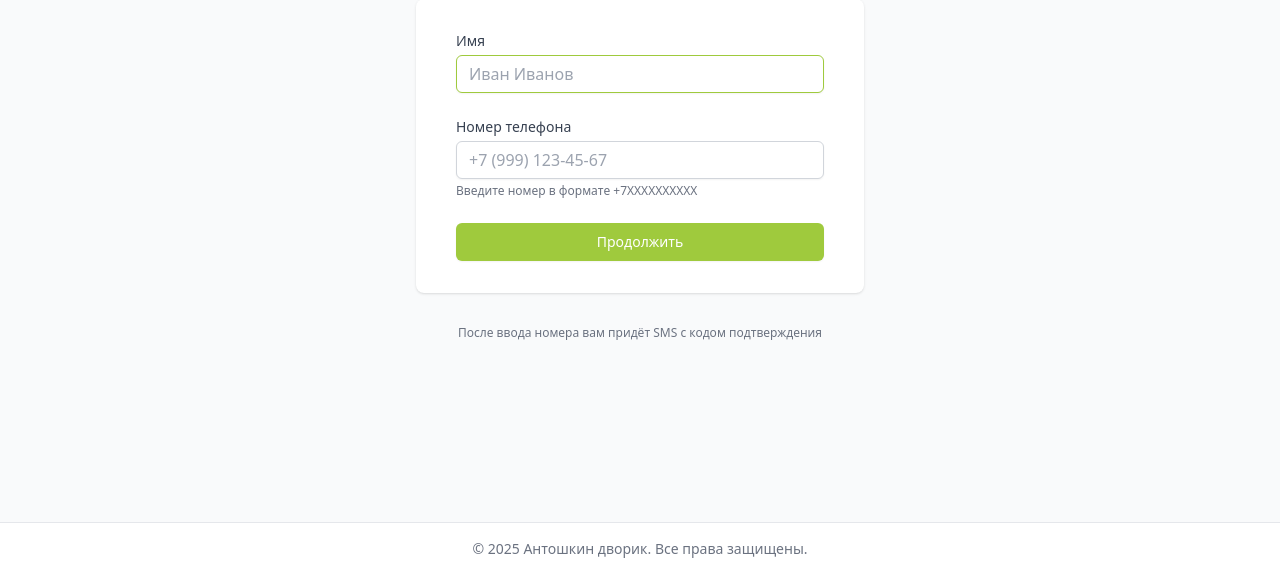
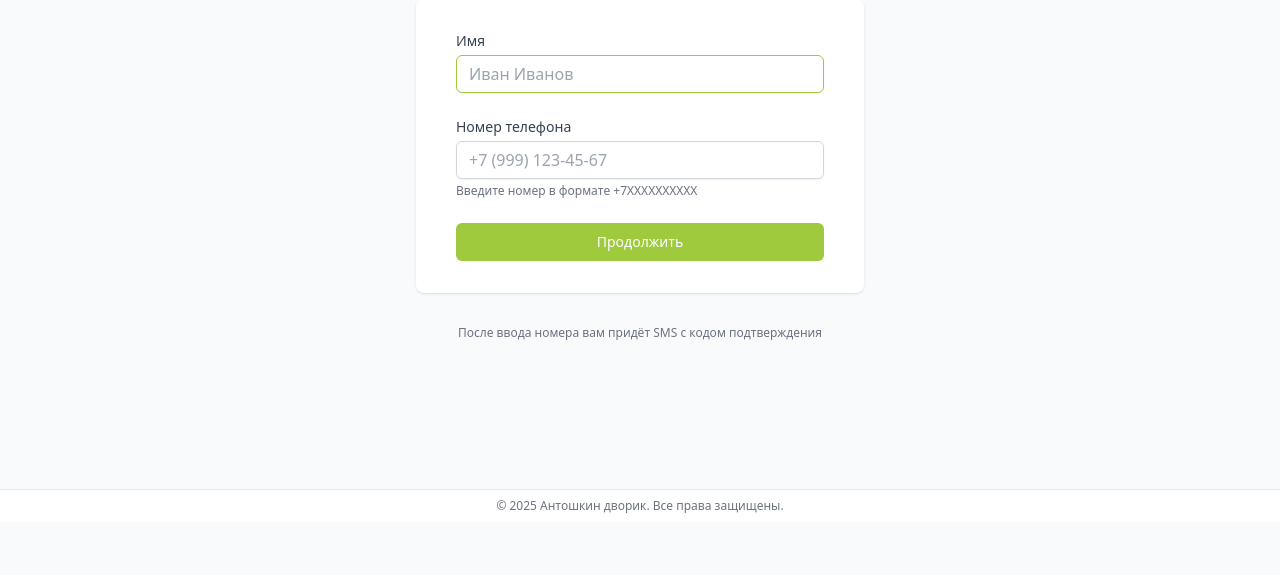
Before and after one commit to mynamemyway/antoshkin-pwa-card, a FastAPI app: page / in a window 1280 px wide. Shown: the part 278-853 px from the top of the page. After the commit the page ends 791 px from the top, so only its background shows below. Run offline with FastAPI, Linux system fonts and the light colour scheme; some libraries are stand-ins or nearby versions.

Commit message:
Update base.html
     1 fix(base): make footer always visible without scrolling
     2
     3 - Change body from min-h-screen to h-screen (fixed height)
     4 - Add overflow-y-auto to main content (scrollable if needed)
     5 - Add flex-shrink-0 to footer (never compressed)
     6 - Reduce footer padding: py-4 → py-2
     7 - Reduce footer font: text-sm → text-xs
     8 - Footer now always visible at bottom without scroll

```diff
--- a/templates/base.html
+++ b/templates/base.html
@@ -64,15 +64,15 @@
         }
     </style>
 </head>
-<body class="bg-gray-50 min-h-screen flex flex-col">
-    <!-- Main Content -->
-    <main class="flex-grow">
+<body class="bg-gray-50 h-screen flex flex-col overflow-hidden">
+    <!-- Main Content (scrollable if needed) -->
+    <main class="flex-grow overflow-y-auto">
         {% block content %}{% endblock %}
     </main>
 
-    <!-- Footer -->
-    <footer class="bg-white border-t border-gray-200 py-4 safe-bottom">
-        <div class="container mx-auto px-4 text-center text-gray-500 text-sm">
+    <!-- Footer (always visible at bottom) -->
+    <footer class="bg-white border-t border-gray-200 py-2 safe-bottom flex-shrink-0">
+        <div class="container mx-auto px-4 text-center text-gray-500 text-xs">
             {% block footer %}
             <p>&copy; 2025 Антошкин дворик. Все права защищены.</p>
             {% endblock %}
```
